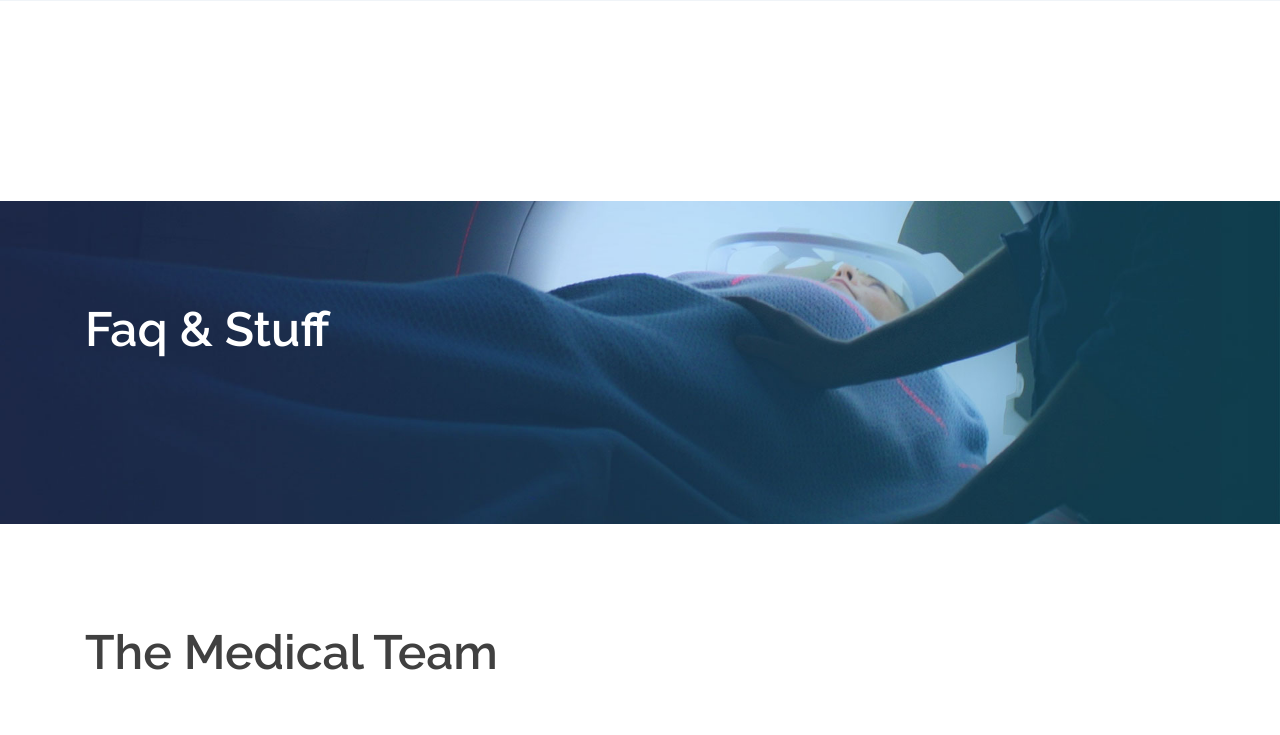
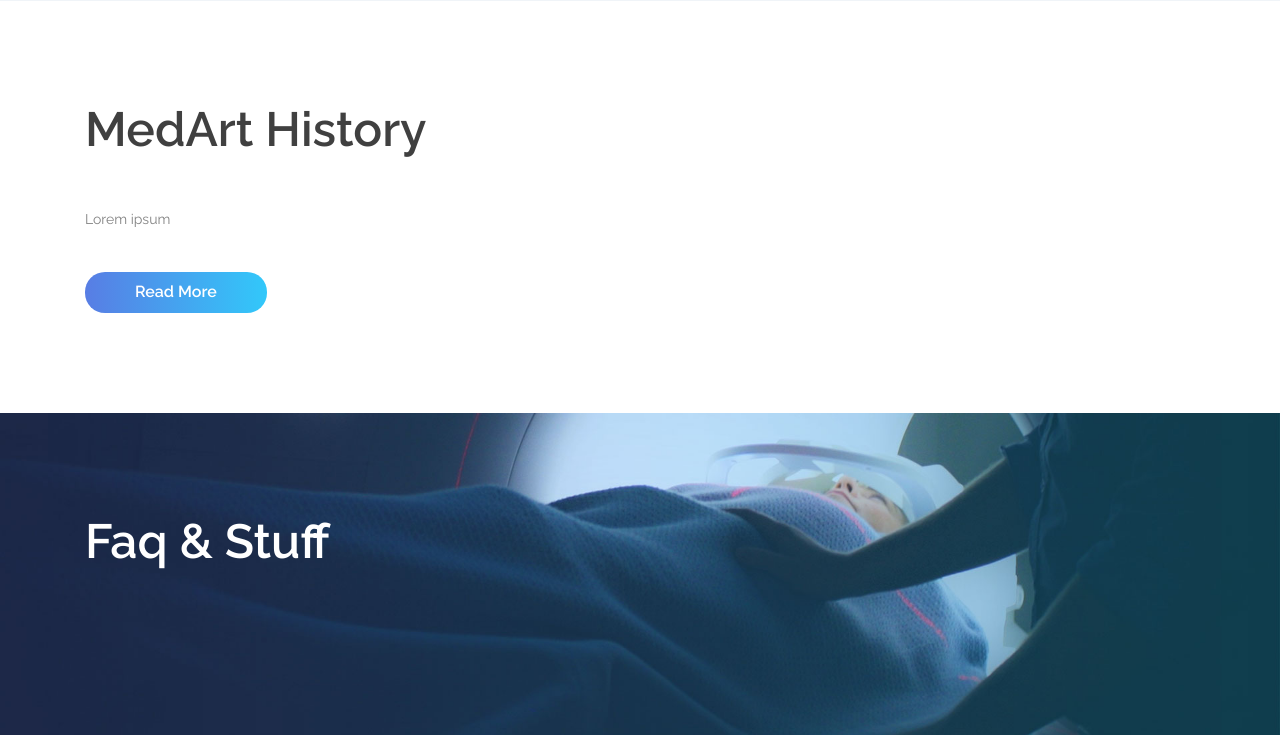
Before and after one commit to muqtasidjavaidkhokhar/MedicalArt, a Django app: page /about/ in a window 1280 px wide. Shown: the part 456-1191 px from the top of the page. Run offline with Django 3.2, Linux system fonts and the light colour scheme; data that the repository does not hold is empty; some libraries are stand-ins or nearby versions.

Commit message:
testing change in about page

```diff
--- a/home/templates/home/about.html
+++ b/home/templates/home/about.html
@@ -78,19 +78,19 @@
     <div class="med-history">
         <div class="container">
             <div class="row align-items-end">
-                {% for item in med_history %}
+{#                {% for item in med_history %}#}
                 <div class="col-12 col-lg-6">
-                    <h2>{{ item.title }}</h2>
-
-                    <p>{{ item.description }} </p>
-
+{#                    <h2>{{ item.title }}</h2>#}
+                     <h2>MedArt History</h2>
+{#                    <p>{{ item.description }} </p>#}
+                    <p>Lorem ipsum</p>
                     <a class="d-inline-block button gradient-bg" href="#">Read More</a>
                 </div>
 
                 <div class="col-12 col-lg-6 mt-5 mt-lg-0">
                     <img class="responsive" src="{{ item.image.url }}" alt="">
                 </div>
-                {% endfor %}
+{#                {% endfor %}#}
             </div>
         </div>
     </div>
```
